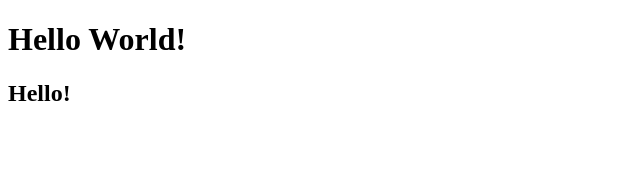
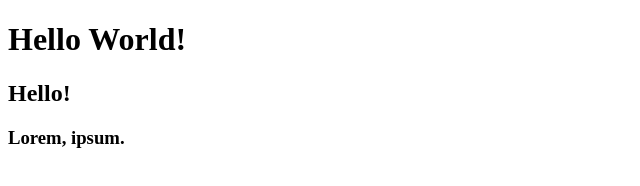
Before and after one commit to ant-tur/project, a plain HTML site: page index.html in a window 1280 px wide. Shown: the whole page, without its empty margins (0-640 px from the left). Drawn offline with Linux system fonts and the light colour scheme.

Commit message:
added h3

```diff
--- a/index.html
+++ b/index.html
@@ -9,5 +9,6 @@
 <body>
     <h1>Hello World!</h1>
     <h2>Hello!</h2>
+    <h3>Lorem, ipsum.</h3>
 </body>
 </html>
```
